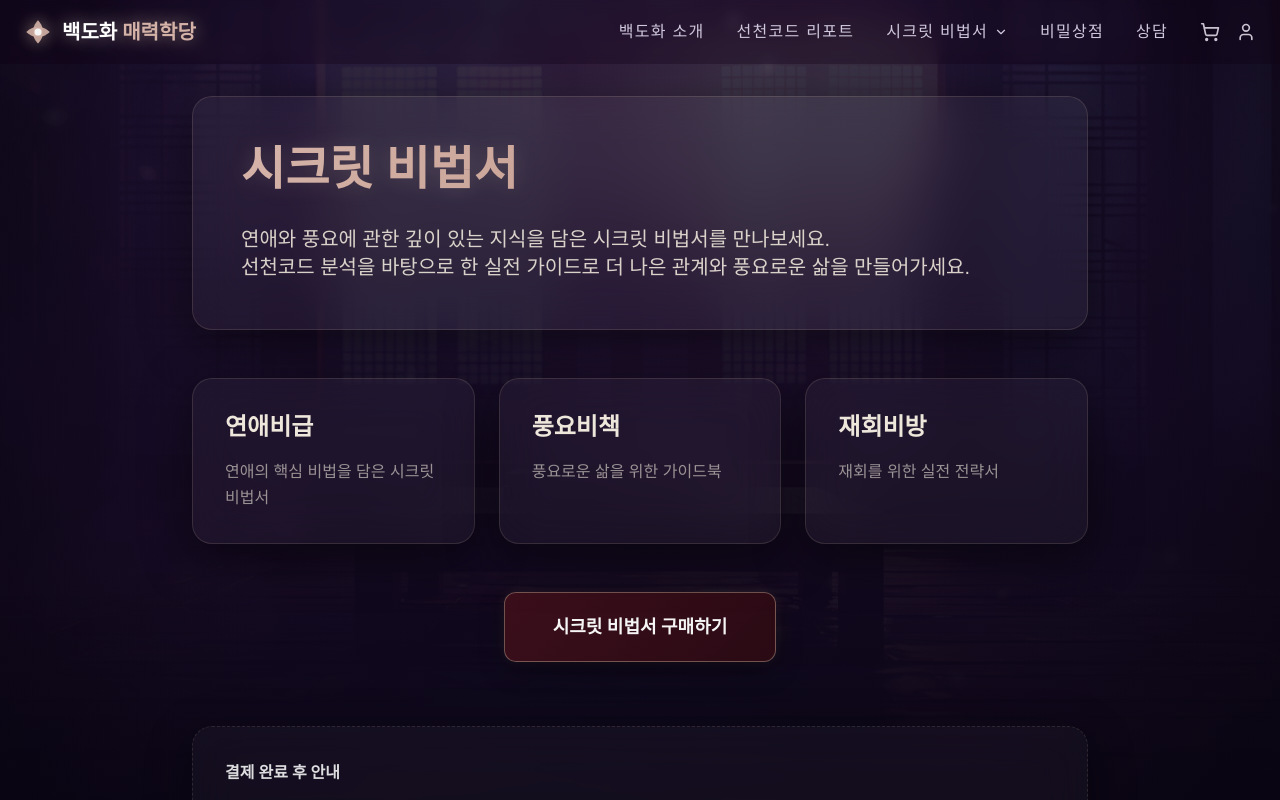
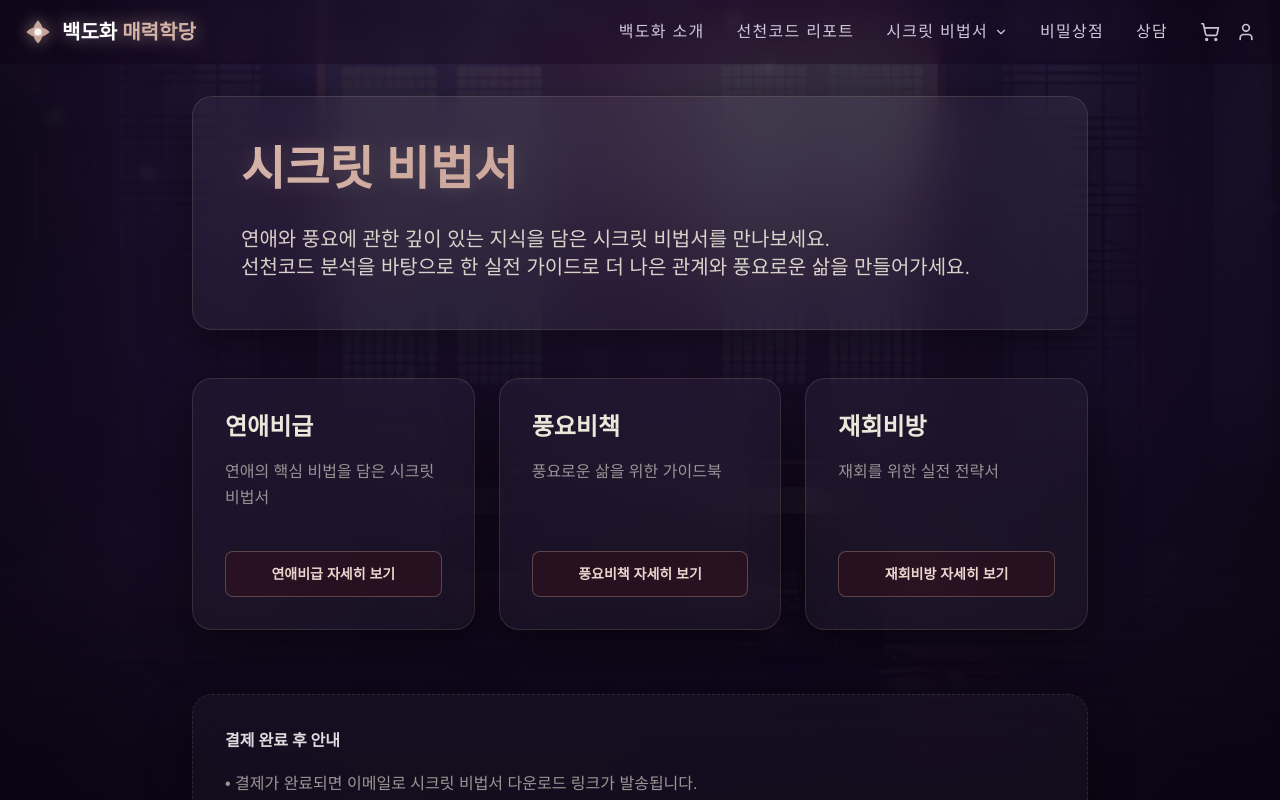
Before and after one commit to woolbo100/buzasun, a Next.js app: page /ebooks in a window 1280 px wide. Shown: the top 800 px of the page. Built offline with nearby package versions, Linux system fonts and the light colour scheme; no server answers; the database is empty.

Commit message:
feat: refactor ebooks page to use individual card buttons

```diff
--- /dev/null
+++ b/app/admin/page.tsx
@@ -0,0 +1,105 @@
+import Link from "next/link";
+
+export default function AdminDashboardPage() {
+  const stats = [
+    { title: "오늘 주문", value: "12건", desc: "신규 주문 확인" },
+    { title: "결제 완료", value: "8건", desc: "결제 확인 필요" },
+    { title: "리포트 대기", value: "5건", desc: "작성 및 발송 예정" },
+    { title: "신규 고객", value: "3명", desc: "오늘 가입 기준" },
+  ];
+
+  const recentOrders = [
+    { name: "김도화", product: "연애 선천코드 리포트", status: "접수완료" },
+    { name: "이수연", product: "재회 가능성 리포트", status: "작성중" },
+    { name: "박하늘", product: "궁합 리포트", status: "발송완료" },
+  ];
+
+  const quickActions = [
+    { title: "상품 관리", href: "/admin/products", desc: "상품 목록 및 정보 수정" },
+    { title: "주문 관리", href: "/admin/orders", desc: "주문 현황 및 상세 조회" },
+    { title: "리포트 발송", href: "/admin/reports", desc: "분석 완료 리포트 전송" },
+    { title: "후기 관리", href: "/admin/reviews", desc: "고객 리포트 후기 검토" },
+  ];
+
+  return (
+    <main className="min-h-screen bg-[radial-gradient(circle_at_top,_#2A103D,_#160B24,_#0B0612)] text-white p-6 md:p-10">
+      <div className="max-w-7xl mx-auto space-y-8">
+        {/* Header */}
+        <section className="flex flex-col md:flex-row md:items-center md:justify-between gap-4">
+          <div>
+            <p className="text-sm tracking-[0.25em] text-accent-gold/70 uppercase">
+              Baekdohwa Admin
+            </p>
+            <h1 className="text-3xl md:text-5xl font-semibold mt-2">
+              백도화 관리자 대시보드
+            </h1>
+            <p className="text-white/70 mt-3">
+              주문, 고객, 리포트 흐름을 한눈에 관리하는 비밀 공간입니다.
+            </p>
+          </div>
+
+          <button className="rounded-2xl border border-accent-gold/30 bg-white/5 backdrop-blur-md px-6 py-3 hover:bg-white/10 transition-all shadow-lg">
+            오늘 업무 시작하기
+          </button>
+        </section>
+
+        {/* Stats */}
+        <section className="grid grid-cols-1 sm:grid-cols-2 lg:grid-cols-4 gap-5">
+          {stats.map((item) => (
+            <div
+              key={item.title}
+              className="rounded-3xl border border-accent-gold/20 bg-white/5 backdrop-blur-xl p-6 shadow-xl"
+            >
+              <p className="text-sm text-white/60">{item.title}</p>
+              <h2 className="text-3xl font-bold mt-2">{item.value}</h2>
+              <p className="text-sm text-white/50 mt-3">{item.desc}</p>
+            </div>
+          ))}
+        </section>
+
+        {/* Quick Actions */}
+        <section className="grid grid-cols-1 sm:grid-cols-2 lg:grid-cols-4 gap-5">
+          {quickActions.map((action) => (
+            <Link
+              key={action.href}
+              href={action.href}
+              className="rounded-3xl border border-accent-gold/20 bg-white/5 backdrop-blur-xl p-6 text-left hover:bg-white/10 transition-all group"
+            >
+              <p className="text-lg font-medium group-hover:text-accent-gold transition-colors">
+                {action.title}
+              </p>
+              <p className="text-sm text-white/60 mt-2">
+                {action.desc}
+              </p>
+            </Link>
+          ))}
+        </section>
+
+        {/* Recent Orders */}
+        <section className="rounded-3xl border border-accent-gold/20 bg-white/5 backdrop-blur-xl p-6 shadow-xl">
+          <div className="flex items-center justify-between mb-6">
+            <h3 className="text-xl font-semibold">최근 주문</h3>
+            <span className="text-sm text-white/60">최근 3건</span>
+          </div>
+
+          <div className="space-y-4">
+            {recentOrders.map((order, idx) => (
+              <div
+                key={idx}
+                className="rounded-2xl border border-white/10 bg-black/10 p-4 flex flex-col md:flex-row md:items-center md:justify-between gap-3"
+              >
+                <div>
+                  <p className="font-medium">{order.name}</p>
+                  <p className="text-sm text-white/60">{order.product}</p>
+                </div>
+                <span className="text-sm rounded-full px-4 py-2 border border-accent-gold/20 bg-white/5">
+                  {order.status}
+                </span>
+              </div>
+            ))}
+          </div>
+        </section>
+      </div>
+    </main>
+  );
+}
--- a/app/ebooks/page.tsx
+++ b/app/ebooks/page.tsx
@@ -1,6 +1,7 @@
 import Navigation from '@/components/Navigation'
 import Footer from '@/components/Footer'
 import GlobalBackground from '@/components/GlobalBackground'
+import Link from 'next/link'
 
 export const metadata = {
   title: '시크릿 비법서 | 백도화 매력학당',
@@ -12,17 +13,20 @@ export default function EbooksPage() {
     {
       title: '연애비급',
       description: '연애의 핵심 비법을 담은 시크릿 비법서',
-      href: '/ebooks/love',
+      href: '/reports/love-secret-ebook',
+      cta: '연애비급 자세히 보기'
     },
     {
       title: '풍요비책',
       description: '풍요로운 삶을 위한 가이드북',
-      href: '/ebooks/prosperity',
+      href: '/reports/abundance-secret-guide',
+      cta: '풍요비책 자세히 보기'
     },
     {
       title: '재회비방',
       description: '재회를 위한 실전 전략서',
-      href: '/ebooks/reunion',
+      href: '/reports/reunion-secret-method',
+      cta: '재회비방 자세히 보기'
     },
   ]
 
@@ -53,23 +57,25 @@ export default function EbooksPage() {
                   <h2 className="text-2xl font-elegant font-bold text-[#EDE6DA] mb-4 group-hover:text-[var(--accent-gold)] transition-colors">
                     {ebook.title}
                   </h2>
-                  <p className="text-[#EDE6DA] opacity-60 text-base leading-relaxed group-hover:opacity-100 transition-opacity">
+                  <p className="text-[#EDE6DA] opacity-60 text-base leading-relaxed mb-10 group-hover:opacity-100 transition-opacity flex-grow">
                     {ebook.description}
                   </p>
+                  <Link
+                    href={ebook.href}
+                    className="mt-auto py-3 px-4 rounded-lg text-sm font-bold text-center border transition-all duration-300 hover:shadow-[0_0_15px_rgba(212,178,167,0.3)] hover:border-[var(--accent-gold)]"
+                    style={{
+                      background: 'rgba(59, 15, 27, 0.4)',
+                      borderColor: 'rgba(216, 191, 163, 0.3)',
+                      color: 'var(--accent-gold-light)',
+                    }}
+                  >
+                    {ebook.cta}
+                  </Link>
                 </div>
               ))}
             </div>
 
-            <div className="text-center mb-16">
-              <a
-                href="https://payment-link.com/ebooks"
-                target="_blank"
-                rel="noopener noreferrer"
-                className="btn-primary inline-flex items-center justify-center px-12 py-5 rounded-xl font-elegant font-bold text-lg transition-all"
-              >
-                시크릿 비법서 구매하기
-              </a>
-            </div>
+            <div className="mb-16" />
 
             <div className="gungjung-glass p-8 opacity-90 border-dashed border-opacity-30">
               <h3 className="text-bd-white font-elegant font-bold mb-4">결제 완료 후 안내</h3>
```
